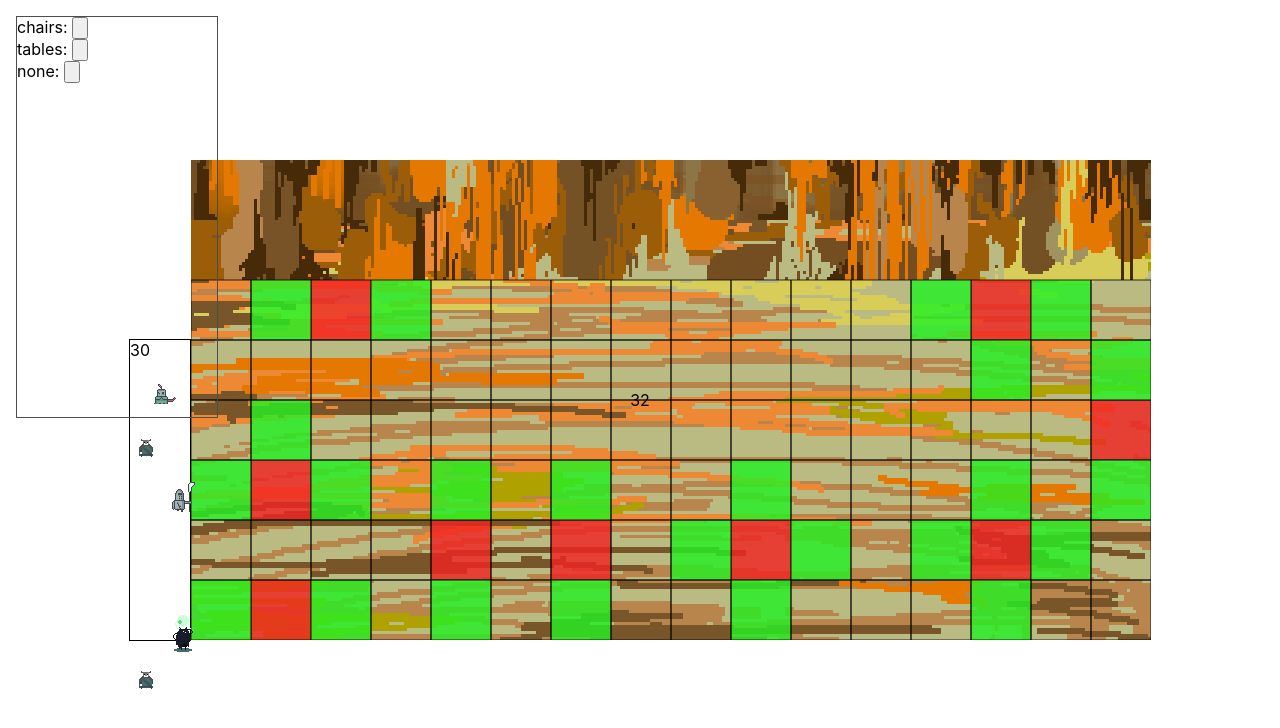
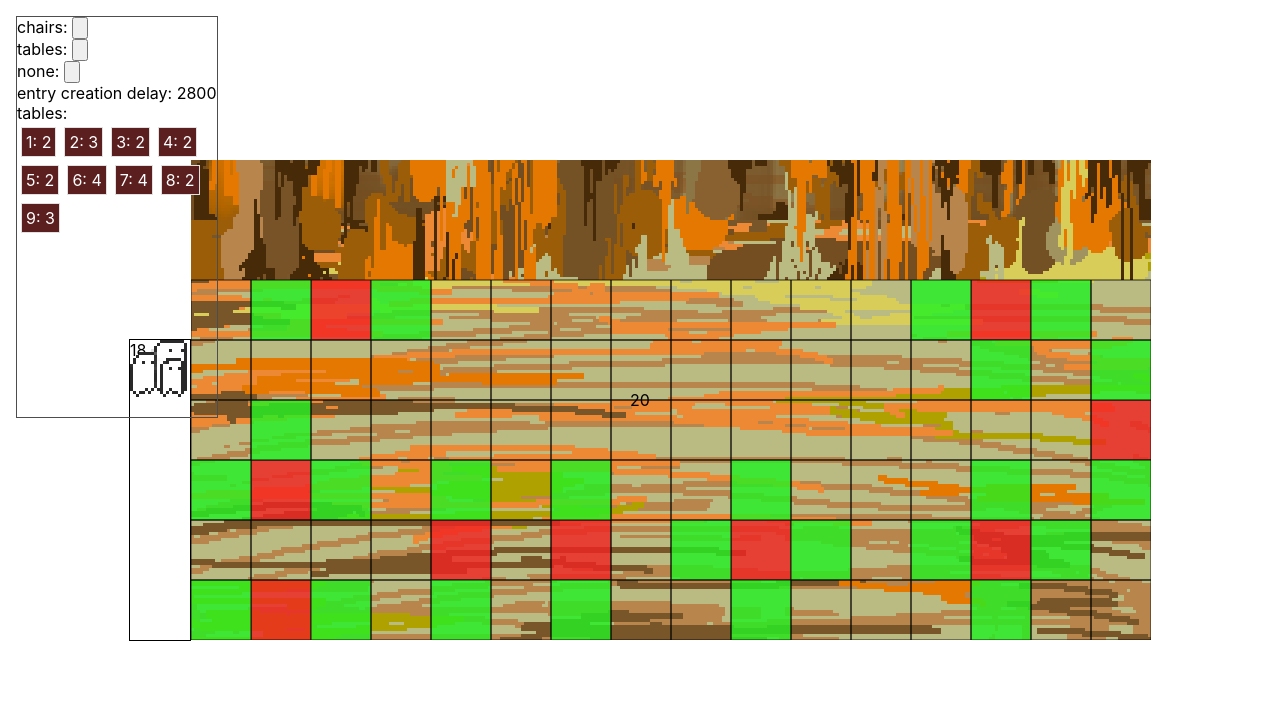
Before and after one commit to adolecumberri/the_bar, a React (Create React App) app in the folder the_bar/: page / in a window 1280 px wide. Shown: the top 728 px of the page. Built offline with nearby package versions, Linux system fonts and the light colour scheme.

Commit message:
actualización pre quitar canvas

```diff
--- a/the_bar/src/animations.css
+++ b/the_bar/src/animations.css
@@ -1,3 +1,14 @@
+
+
+
+@keyframes iddle {
+    from {
+        transform: translate3d(0px,0,0)
+     }
+     to {
+        transform: translate3d(-100%,0,0)
+     }
+}
 
 
 /* horizontales. */
--- /dev/null
+++ b/the_bar/src/classes/Crew.ts
@@ -0,0 +1,15 @@
+import { IHeroCreated } from "../interfaces/Hero.Interface";
+import { createHero } from "../utility/Utility";
+
+export class Crew {
+    heroNum: number;
+    heros: IHeroCreated[] = [];
+    constructor(heroNum: number){
+        this.heroNum = heroNum;
+
+        for(let i = 0; i < heroNum; i++){
+            this.heros.push(createHero());
+        }
+    }
+
+}
--- a/the_bar/src/classes/Grid.ts
+++ b/the_bar/src/classes/Grid.ts
@@ -9,6 +9,7 @@ export class Grid {
     this.hashGrid = customGrid as IGridHash;
   }
   topMargin = 2;
+  //las keys son col-row OR X-Y
   hashGrid: IGridHash = {};
   tables: Table[] = [];
   //cada vez que una funcion quiera triggear un render, ++ a esa variable. y lo controlo fuera.
@@ -188,8 +189,17 @@ export class Grid {
   getFreeTables = () => {
     let solution: IGridTable[] = [];
 
+
+    if(!this.hashGrid) debugger;
+
+    //si no hay hashGrid, devuelve un array vacio
+    if(!this.hashGrid) return [];
+
+
     TABLES_LOCATIONS.forEach(({ row, col, chairs }) => {
-      let key = `${row}-${col}`;
+      let key = `${col}-${row}`;
+      if (!(this.hashGrid[key] as IGridTable)) debugger;
+
       if (!(this.hashGrid[key] as IGridTable).isOccupied) {
         solution.push(this.hashGrid[key] as IGridTable);
       }
--- a/the_bar/src/componentes/BarEntry.tsx
+++ b/the_bar/src/componentes/BarEntry.tsx
@@ -5,26 +5,23 @@ import React, { FC, useCallback, useContext, useEffect } from "react";
 //Material UI
 import { makeStyles } from "@material-ui/styles";
 
-import { THEME } from '../constants/constants';
-import { IImageContext, ITheme } from "../interfaces";
+import { THEME } from "../constants/constants";
+import { ICrew, IImageContext, ITheme } from "../interfaces";
 import { ImagesContext, loadBoxDimensions, StyleContext } from "../utility";
 import { useRenderCounter } from "../hooks";
 import { IHeroCreated } from "../interfaces/Hero.Interface";
 
 const useStyles = makeStyles(() => {
-    return (
-        {
-            container: {}
-        }
-    )
+  return {
+    container: {},
+  };
 });
 
 interface barProps {
-    crewsAtDoor: IHeroCreated[]
+  crewsAtDoor: ICrew[];
 }
 
 const BarEntry: FC<barProps> = ({ crewsAtDoor }) => {
-    // let { container } = useStyles();
   const { pixelSize, canvasHeight, canvasWidth } = useContext(StyleContext);
 
   const barImgs = useContext(ImagesContext);
@@ -36,88 +33,93 @@ const BarEntry: FC<barProps> = ({ crewsAtDoor }) => {
     cols: 16,
     t_width: canvasWidth * pixelSize,
     t_height: canvasHeight * pixelSize,
-        topMargin: 2
+    topMargin: 2,
   });
 
-    let style = {
-        width,
-        height,
-        border: "1px solid black",
-        backgroundColor: "wheat"
-    }
-
   let container = {
-        height: (canvasHeight * pixelSize) - (height * 3),
+    height: canvasHeight * pixelSize - height * 3,
     width: width,
     border: "1px solid black",
-        marginTop: height * 3
+    marginTop: height * 3,
   };
 
   //TODO: deprecated
-    // realmente voy a pintar equipos, no heroes solos.
-    let heroesInQueue = useCallback(() => {
+//   let heroesInQueue = useCallback(() => {
+//     let solution: any[] = [];
+//     crewsAtDoor.forEach((hero, index) => {
+//       let type = hero.className.toLocaleLowerCase() as keyof IImageContext;
+//       if (!barImgs[type]) debugger;
+//       let { img, steps } = barImgs[type];
+//       if (!img) {
+//         debugger;
+//       }
+//       let a = (
+//         <div
+//           key={index}
+//           style={{
+//             overflow: "hidden",
+//             position: "relative",
+//             maxHeight: height,
+//             height: "25%",
+//           }}
+//         >
+//           <img
+//             alt="e"
+//             style={{
+//               height: "100%",
+//               animation: `iddle 1s steps(${steps}) infinite`,
+//               imageRendering: "pixelated",
+//             }}
+//             src={img.src}
+//           />
+//         </div>
+//       );
+//       solution.push(a);
+//     });
+
+//     return solution;
+//   }, [crewsAtDoor, pixelSize]);
+
+  let crewsInQueue = useCallback(() => {
     let solution: any[] = [];
     crewsAtDoor.forEach((hero, index) => {
-            //barImgs[((hero.className as string).toLowerCase() as key of typeof IImageContext)].img
-
-            let type = hero.className.toLocaleLowerCase() as keyof IImageContext;
-            if (!barImgs[type]) debugger;
-            let { img, name, xSize, ySize, steps, sheetType } = barImgs[type];
+      let { img, steps } = barImgs.crew;
       if (!img) {
         debugger;
       }
       let a = (
         <div
-                key= {index}
+          key={index}
           style={{
-                        overflow: 'hidden',
-                        position: 'relative',
-                        width: `${typeof xSize === "string" ? xSize : xSize + "px"}`,
-                        height: `${typeof ySize === "string" ? ySize : ySize + "px"}`,
-                    }}>
-                    {/* <span style={
-                        { position: "absolute", top: 0, left: 0, zIndex: 1 }
-                    }>{name}</span> */}
+            overflow: "hidden",
+            position: "relative",
+            maxHeight: height,
+            height: "25%",
+          }}
+        >
           <img
             alt="e"
-                        style={
-                            sheetType === "horizontal" ?
-                                {
+            style={{
               height: "100%",
-                                    width: "auto",
-                                    animation: `iddle-${name} 1s steps(${steps}) infinite`,
-                                    // minHeight: height,
-                                    // minWidth: width
-                                }
-                                : {
-                                    height: "auto",
-                                    width: "100",
-                                    // overflow: "hidden",
-                                    // width: `${typeof xSize === "string" ? xSize : xSize+"px"}`,
-                                    // height: `${typeof ySize === "string" ? ySize : ySize+"px"}`,
-                                    // background: `transparent url(${img.src}) 0 0 no-repeat`,
-                                    animation: `iddle-${name} 1s steps(${steps}) infinite`,
-                                    // minHeight: height,
-                                    // minWidth: width
-                                }
-                        }
+              animation: `iddle 1s steps(${steps}) infinite`,
+              imageRendering: "pixelated",
+            }}
             src={img.src}
           />
         </div>
       );
       solution.push(a);
-
     });
 
     return solution;
-    },[crewsAtDoor]);
+  }, [crewsAtDoor.length, pixelSize]);
 
-
-
-    return <div style={container}>
+  return (
+    <div style={container}>
       <span style={{ position: "absolute" }}>{count}</span>
-        {heroesInQueue()}
-    </div>;
+      {crewsInQueue()}
+    </div>
+  );
 };
 
 export default BarEntry;
--- a/the_bar/src/componentes/Debugger.tsx
+++ b/the_bar/src/componentes/Debugger.tsx
@@ -8,7 +8,7 @@ import React, { FC } from "react";
 import { makeStyles } from "@material-ui/styles";
 
 import { THEME } from '../constants/constants';
-import { ITheme } from "../interfaces";
+import { IGridTable, ITheme } from "../interfaces";
 
 const useStyles = makeStyles((Theme: ITheme) => ({
   container: {
@@ -16,21 +16,31 @@ const useStyles = makeStyles((Theme: ITheme) => ({
     top: 0,
     left: 0,
     minWidth: "200px",
+    maxWidth: "200px",
     minHeight: "400px",
     border: "1px solid #4d4d4d",
     margin: "16px 0px 0px 16px"
-
   },
+  tablesContainer: { display: "flex", flexWrap: "wrap" },
+  tableInfo: {
+    border: "1px solid #e1e1e1",
+    color: "#ffffff",
+    backgroundColor: "#5b1f1f",
+    margin: "4px",
+    padding: "4px"
+  }
 }));
 
 interface IDebugger {
   highlightTables?: () => void,
   highlightChairs?: () => void,
   stopHighlighting?: () => void,
+  delay: number,
+  tables: IGridTable[],
 }
 
-const Debugger: FC<IDebugger> = ({ highlightChairs, highlightTables, stopHighlighting }) => {
-  const { container } = useStyles();
+const Debugger: FC<IDebugger> = ({ highlightChairs, highlightTables, stopHighlighting, delay, tables }) => {
+  const { container, tableInfo, tablesContainer } = useStyles();
 
   return (
     <div className={container}>
@@ -53,8 +63,23 @@ const Debugger: FC<IDebugger> = ({ highlightChairs, highlightTables, stopHighlig
           onClick={(e) => {
             stopHighlighting && stopHighlighting();
           }}
-        ></input></label>
+        ></input></label><br />
       </>)}
+      entry creation delay: {delay} <br />
+      {tables && tables.length && <>
+        tables: <br />
+        <div className={tablesContainer}>
+          {tables.map(
+            ({ tableId, chairs }, index) =>
+              <div
+                key={`tableInfo-${index}`}
+                className={tableInfo}
+              >
+                {tableId}: {chairs.length}
+              </div>
+          )}
+        </div>
+      </>}
     </div>
   );
 };
--- a/the_bar/src/componentes/Screen.tsx
+++ b/the_bar/src/componentes/Screen.tsx
@@ -5,14 +5,14 @@ import { makeStyles } from "@material-ui/styles";
 
 import { useWindowSize } from "../hooks";
 
-import { IGridHash, IPixelSize, ITheme } from "../interfaces";
+import { ICrew, IGridHash, IPixelSize, ITheme } from "../interfaces";
 import { Bar } from ".";
 import { StyleContext } from "../utility";
-import { THEME } from "../constants/constants";
+import { THEME, DELAYS } from "../constants/constants";
 import BarEntry from "./BarEntry";
 import { Grid } from "../classes/Grid";
 import Debugger from "./Debugger";
-import { createHero } from "../utility/Utility";
+import { createHero, createCrew, rand } from "../utility/Utility";
 import useInterval from "../hooks/useInterval";
 
 const useStyles = makeStyles((theme: ITheme) => ({
@@ -48,11 +48,13 @@ const Screen: FC = () => {
   //------CREWS.----------
   //TODO: metería esto en un hook personalizado, que creo que puede ser
   // una clase ES6 pero mucho mas flexible en el paradigma de react.
+  const { MAX_CREW_CREATION_DELAY, MIN_CREW_CREATION_DELAY } = DELAYS;
   const [allCrews, setAllCrews] = useState<any>();
-  const [crewsAtDoor, setCrewsAtDoor] = useState<any>([]);
-const [delay, setDelay] = useState(1000);
+  const [crewsAtDoor, setCrewsAtDoor] = useState<ICrew[]>([]);
+
+  const [delay, setDelay] = useState(MIN_CREW_CREATION_DELAY);
   // const [intervalFlag, setIntervalFlag] = useState<boolean | null>(true); //TODO: unused
-  const create = useCallback(createHero, []);
+  const create = useCallback(createCrew, []);
 
   const [randomGuy, setRandomGuy] = useState<any>();
 
@@ -86,15 +88,17 @@ const [delay, setDelay] = useState(1000);
 
   //when crewsAtDoor changes, re-starts delay used in the interval of creation.
   useEffect(() => {
-    if(crewsAtDoor.length < 5){
-      setDelay(1000);
+    if (crewsAtDoor.length < 5) {
+      setDelay(rand(MAX_CREW_CREATION_DELAY, MIN_CREW_CREATION_DELAY));
     }
   }, [crewsAtDoor.length])
 
   useInterval(() => {
-    if(crewsAtDoor.length < 5){
-      setCrewsAtDoor( [...crewsAtDoor, create()]);
-    }else {
+    if (crewsAtDoor.length < 5) {
+      setCrewsAtDoor([...crewsAtDoor, create()]);
+      //delay random desde el minimo hasta el máximo tiempo de creación
+      setDelay(rand(MAX_CREW_CREATION_DELAY, MIN_CREW_CREATION_DELAY));
+    } else {
       setDelay(0);
     }
   }, delay);
@@ -123,8 +127,10 @@ const [delay, setDelay] = useState(1000);
             setTriggerRender(!triggerRender);
             // setBarGrid(new Grid(barGrid?.hashGrid));
           }}
+          delay = {delay}
+          tables = {barGrid.hashGrid && barGrid.getFreeTables()}
         />
-        <BarEntry crewsAtDoor={crewsAtDoor}/>
+        <BarEntry crewsAtDoor={crewsAtDoor} />
         <Bar
           barGrid={barGrid as Grid}
           triggerRender={triggerRender}
--- a/the_bar/src/constants/constants.ts
+++ b/the_bar/src/constants/constants.ts
@@ -218,6 +218,14 @@ const TABLES_LOCATIONS: ITable[] = [
   },
 ]
 
+/* DELAYS */
+const DELAYS = {
+  MIN_CREW_CREATION_DELAY: 1000,
+  MAX_CREW_CREATION_DELAY: 5000,
+
+}
+
+
 export {
   TILE_SIZE,
   CANVAS_HEIGHT,
@@ -227,4 +235,5 @@ export {
   GRID_CONFIG,
   HERO_TYPE,
   TABLES_LOCATIONS,
+  DELAYS,
 };
--- a/the_bar/src/utility/Utility.ts
+++ b/the_bar/src/utility/Utility.ts
@@ -1,3 +1,5 @@
+
+import { Crew } from "../classes/Crew";
 import { HERO_STATS, MALE_NAMES, SURNAMES, VARIATION, WOMAN_NAMES } from "../constants";
 import { IHeroCreated } from "../interfaces/Hero.Interface";
 
@@ -93,3 +95,10 @@ export const createHero = () => {
   // //console.timeEnd('createHero');
   return randHero as IHeroCreated;
 };
+
+export const createCrew = () => {
+  let crew = new Crew(rand(4,2));
+
+
+  return crew;
+}
--- a/the_bar/src/utility/context.ts
+++ b/the_bar/src/utility/context.ts
@@ -46,6 +46,23 @@ let urlsToLoad = [
   {
     name: "generalCrew",
     src: require("../img/common/goup_sprite.png").default,
+  },
+  {
+    name: "crew",
+    src: require("../img/common/crew.png").default,
+  },
+  {
+    name: "hero1",
+    src: require("../img/common/hero1.png").default,
+  },
+
+  {
+    name: "hero2",
+    src: require("../img/common/hero2.png").default,
+  },
+  {
+    name: "hero3",
+    src: require("../img/common/hero3.png").default,
   }
 ];
 
@@ -63,104 +80,111 @@ urlsToLoad.forEach(({ name, src }) => {
 // imgBar.src = require("../sprites/bar_tile2.png").default;
 
 let defaultImageContext: IImageContext = {
-  barTile: {
-    name: "barTile",
-    img: imgs.barTile,
-    xSize: 32,
-    ySize: 32,
-    steps: 0,
-    sheetType: 'vertical',
-  },
+  // barTile: {
+  //   name: "barTile",
+  //   img: imgs.barTile,
+  //   xSize: 32,
+  //   ySize: 32,
+  //   steps: 0,
+  //   sheetType: 'vertical',
+  // },
   archer: {
     name: "archer",
     animationDir: "rgt",
-    img: imgs.archer,
-    xSize: 186,
-    ySize: 80,
-    steps: 6,
+    img: imgs.hero2,
+    xSize: 20,
+    ySize: 20,
+    steps: 4,
     sheetType: 'horizontal',
   },
   ninja: {
     name: "ninja",
-    animationDir: "dwn",
-    img: imgs.ninja,
-    xSize: 126,
-    ySize: 27,
+    animationDir: "rgt",
+    img: imgs.hero2,
+    xSize: 20,
+    ySize: 20,
     steps: 4,
-    sheetType: 'vertical',
+    sheetType: 'horizontal',
   },
   berserker: {
     name: "berserker",
-    animationDir: "dwn",
-    img: imgs.berserker,
-    xSize: 126,
-    ySize: 39,
-    steps: 5,
-    sheetType: 'vertical',
+    animationDir: "rgt",
+    img: imgs.hero1,
+    xSize: 20,
+    ySize: 20,
+    steps: 4,
+    sheetType: 'horizontal',
   },
   deffender: {
     name: "deffender",
-    animationDir: "dwn",
-    img: imgs.deffender,
-    // xSize: 137,
-    xSize: '100%',
-    ySize: 44,
+    animationDir: "rgt",
+    img: imgs.hero1,
+    xSize: 20,
+    ySize: 20,
     steps: 4,
-    sheetType: 'vertical',
+    sheetType: 'horizontal',
   },
   fencer: {
     name: "fencer",
-    animationDir: "dwn",
-    img: imgs.fencer,
-    xSize: 82,
-    ySize: 23,
-    steps: 5,
-    sheetType: 'vertical',
+    animationDir: "rgt",
+    img: imgs.hero3,
+    xSize: 20,
+    ySize: 20,
+    steps: 4,
+    sheetType: 'horizontal',
   },
   paladin: {
     name: "paladin",
-    animationDir: "dwn",
-    img: imgs.paladin,
-    xSize: 119,
-    ySize: 124,
-    steps: 9,
-    sheetType: 'vertical',
+    animationDir: "rgt",
+    img: imgs.hero1,
+    xSize: 20,
+    ySize: 20,
+    steps: 4,
+    sheetType: 'horizontal',
   },
   sniper: {
     name: "sniper",
-    animationDir: "dwn",
-    img: imgs.sniper,
-    xSize: 117,
-    ySize: 26,
+    animationDir: "rgt",
+    img: imgs.hero2,
+    xSize: 20,
+    ySize: 20,
     steps: 4,
-
-    sheetType: 'vertical',
+    sheetType: 'horizontal',
   },
   soldier: {
     name: "soldier",
     animationDir: "rgt",
-    img: imgs.soldier,
-    xSize: 156,
-    ySize: 64,
-    steps: 7,
+    img: imgs.hero3,
+    xSize: 20,
+    ySize: 20,
+    steps: 4,
     sheetType: 'horizontal',
   },
   thieve: {
     name: "thieve",
     animationDir: "dwn",
-    img: imgs.thieve,
-    xSize: 64,
-    ySize: 64,
+    img: imgs.hero2,
+    xSize: 20,
+    ySize: 20,
     steps: 4,
     sheetType: 'horizontal',
   },
-  generalCrew: {
+  // generalCrew: {
+  //   name: "crew",
+  //   animationDir: "rgt",
+  //   img: imgs.thieve,
+  //   xSize: 96,
+  //   ySize: 96,
+  //   steps: 9,
+  //   sheetType: 'horizontal',
+  // }
+  crew: {
     name: "crew",
     animationDir: "rgt",
-    img: imgs.thieve,
-    xSize: 96,
-    ySize: 96,
-    steps: 9,
+    img: imgs.crew,
+    xSize: 20,
+    ySize: 20,
+    steps: 4,
     sheetType: 'horizontal',
   }
 };
```
Also changed, not shown: the_bar/src/classes/HeorsManager.ts (deleted, +0 -14 lines), the_bar/src/interfaces/IImageContext.ts (+5 -4 lines). Lines whose indentation alone changed are shown as unchanged.
